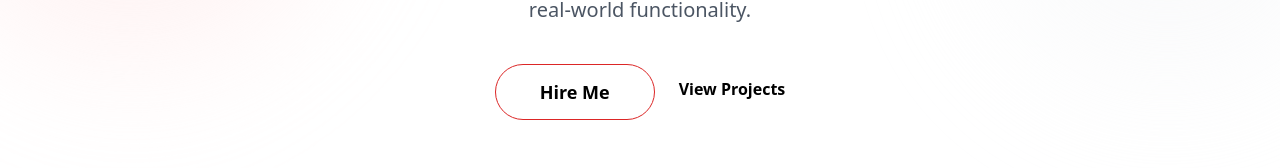
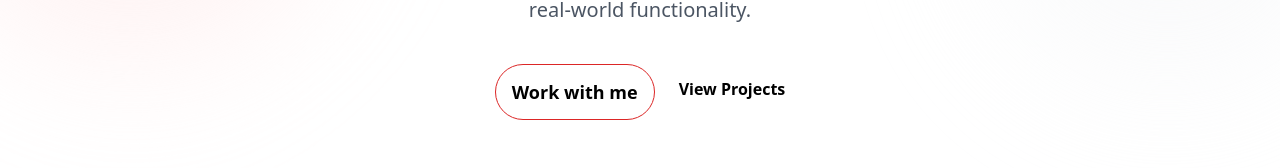
Before and after one commit to ayaz6460/Portfoilio-Updated-, a React (Vite) app: page / in a window 1280 px wide. Shown: the part 510-678 px from the top of the page. Built offline with nearby package versions, Linux system fonts and the light colour scheme.

Commit message:
Change button text from 'Hire Me' to 'Work with me'

```diff
--- a/components/Hero.tsx
+++ b/components/Hero.tsx
@@ -97,7 +97,7 @@ const Hero: React.FC = () => {
           <div className="w-full sm:w-auto flex justify-center">
             <InteractiveHoverButton
               onClick={(e) => scrollToSection(e, 'contact')}
-              text="Hire Me"
+              text="Work with me "
               className="w-40 h-14 text-lg border-red-600"
             />
           </div>
```
